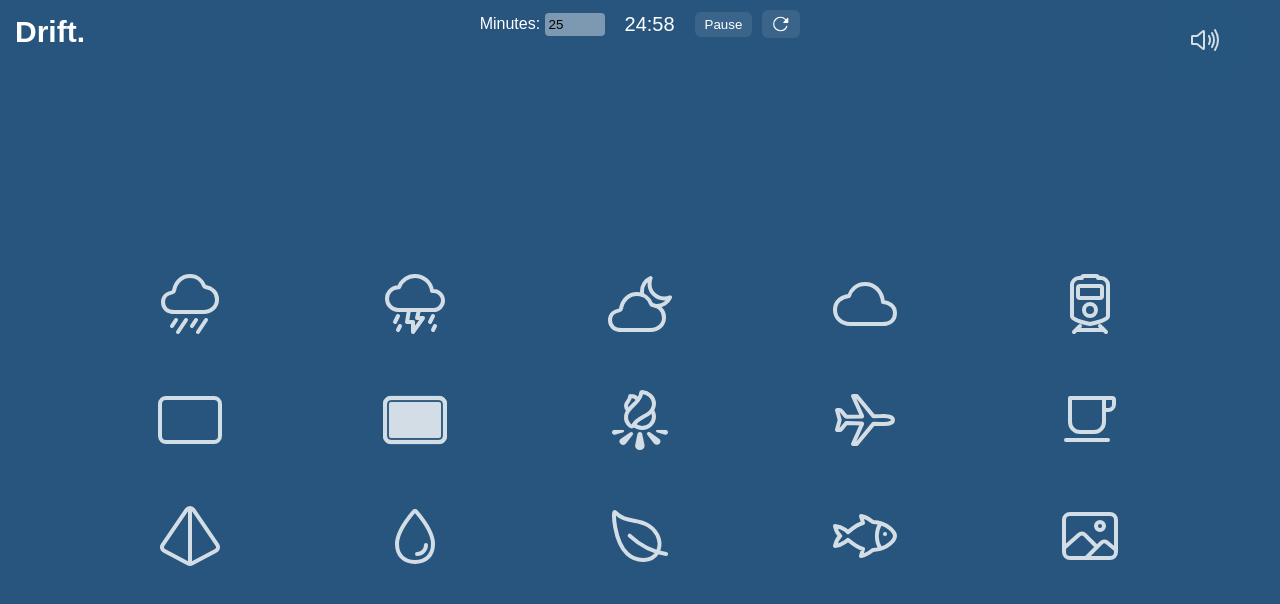
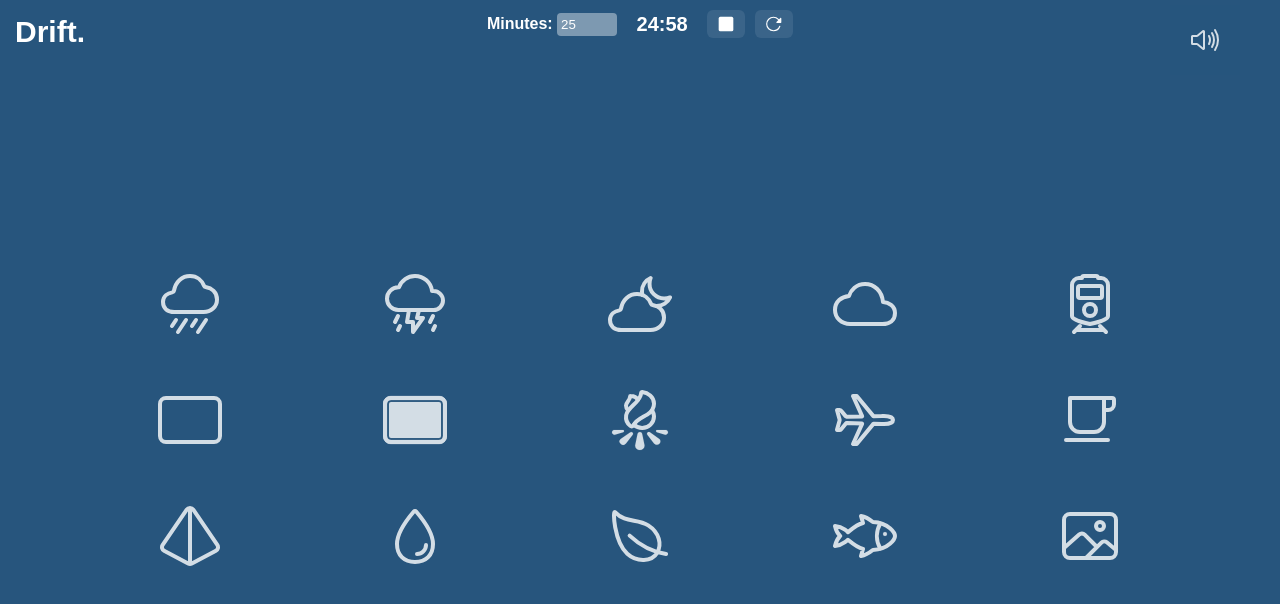
Before and after one commit to karenmrti/Drift, a plain HTML site: page index.html in a window 1280 px wide. Both pictures are taken after a click on the button 723 px from the left and 24 px from the top of the page. Drawn offline with nearby package versions, Linux system fonts and the light colour scheme.

Commit message:
Fixed play button and pause button and timer. QoL changes

```diff
--- a/index.html
+++ b/index.html
@@ -27,7 +27,7 @@
   <div class="timer-right">
     <label class="timer-label">
       Minutes:
-      <input id="timer-minutes" type="number" min="1" max="120" value="25"/>
+      <input class="timer-text" id="timer-minutes" type="number" min="1" max="120" value="25"/>
     </label>
     <span id="timer-display">25:00</span>
     <button id="timer-start-pause"></button>
@@ -37,7 +37,6 @@
   </div>
 </div>
 
-
 <script type="module" src="index.js"></script>
 <script type="module" src="https://unpkg.com/ionicons@7.1.0/dist/ionicons/ionicons.esm.js"></script>
 <script nomodule src="https://unpkg.com/ionicons@7.1.0/dist/ionicons/ionicons.js"></script>
--- a/index.js
+++ b/index.js
@@ -182,6 +182,12 @@ if (masterBtn && masterPopover && masterSlider) {
     masterPopover.classList.toggle("show", show);
     masterPopover.setAttribute("aria-hidden", show ? "false" : "true");
     masterBtn.setAttribute("aria-expanded", show ? "true" : "false");
+
+    if(!show){
+      audio.volume = 0;
+      masterSlider.value = 0;
+    }
+
   });
 
   // Update master volume for all sounds
@@ -202,15 +208,18 @@ if (masterBtn && masterPopover && masterSlider) {
 // ------
 // Timer
 // -----
-
 const minutesInput = document.getElementById("timer-minutes");
 const displayEl = document.getElementById("timer-display");
 const startPauseBtn = document.getElementById("timer-start-pause");
 const resetBtn = document.getElementById("timer-reset");
 
-let remainingSeconds = Number(minutesInput.value) * 60; // current countdown in seconds
-let timerId = null;       // setInterval id
-let isRunning = false;    // start/pause state
+const playButton = "play";
+const pause = "square";
+const restart = "reload-outline";
+
+let remainingSeconds = Number(minutesInput.value) * 60;
+let timerId = null;
+let isRunning = false;
 
 function formatTime(totalSeconds) {
   const m = Math.floor(totalSeconds / 60);
@@ -220,16 +229,14 @@ function formatTime(totalSeconds) {
   return `${mm}:${ss}`;
 }
 
-// Update display based on remainingSeconds
 function updateDisplay() {
   displayEl.textContent = formatTime(remainingSeconds);
 }
 
-// Start the interval
 function startTimer() {
-  if (isRunning) return; // already running
+  if (isRunning) return;
   isRunning = true;
-  startPauseBtn.textContent = "Pause";
+  startPauseBtn.innerHTML = `<ion-icon size="small" name="${pause}"></ion-icon>`;
 
   timerId = setInterval(() => {
     remainingSeconds--;
@@ -239,23 +246,22 @@ function startTimer() {
       clearInterval(timerId);
       timerId = null;
       isRunning = false;
-      startPauseBtn.textContent = "play-outline";
+      startPauseBtn.innerHTML = `<ion-icon size="small" name="${playButton}"></ion-icon>`;
+    }
 
-    }
     updateDisplay();
   }, 1000);
 }
 
-// Pause the interval
 function pauseTimer() {
   if (!isRunning) return;
   isRunning = false;
-  startPauseBtn.textContent = square;
   clearInterval(timerId);
   timerId = null;
+
+  startPauseBtn.innerHTML = `<ion-icon size="small" name="${playButton}"></ion-icon>`;
 }
 
-// Reset timer to input value
 function resetTimer() {
   pauseTimer();
   const minutes = Math.max(1, Number(minutesInput.value) || 25); // safe default
@@ -263,12 +269,11 @@ function resetTimer() {
   updateDisplay();
 }
 
-// When user changes minutes, reset the timer to that value
 minutesInput.addEventListener("change", () => {
   resetTimer();
 });
 
-// Start / Pause button click
+
 startPauseBtn.addEventListener("click", () => {
   if (isRunning) {
     pauseTimer();
@@ -277,10 +282,10 @@ startPauseBtn.addEventListener("click", () => {
   }
 });
 
-// Reset button click
+
 resetBtn.addEventListener("click", () => {
   resetTimer();
 });
 
-// Initialize display at load
 updateDisplay();
+startPauseBtn.innerHTML = `<ion-icon size="small" name="${playButton}"></ion-icon>`;
--- a/style.css
+++ b/style.css
@@ -115,12 +115,10 @@ body{
   position: fixed;
   top: 15px;
   left: 15px;
-
   font-size: 30px;
   font-family: "Zalando Sans SemiExpanded", sans-serif;
   font-weight: 600;
   color: white;
-
   margin: 0;
   padding: 0;
   z-index: 200;
@@ -235,16 +233,18 @@ ion-icon{
   background-color: #27557D;
   color: white;
   font-family: "Zalando Sans SemiExpanded", sans-serif;
-  z-index: 100;           /
+  font-weight: bold;
+  z-index: 100;
 }
 
-/* Left side (title/logo) */
 .timer-left .timer-title {
+  font-family: "Zalando Sans SemiExpanded", sans-serif;
+  font-weight: bold;
   font-size: 18px;
   color:#27557D;
+
 }
 
-/* Right side (controls) */
 .timer-right {
   display: flex;
   align-items: center;
@@ -256,7 +256,8 @@ ion-icon{
   padding: 4px;
   border-radius: 4px;
   border: none;
-  background:  rgba(255,255,255,0.4);
+  color: white;
+  background: rgba(255,255,255,0.4);
 
 }
 
```
